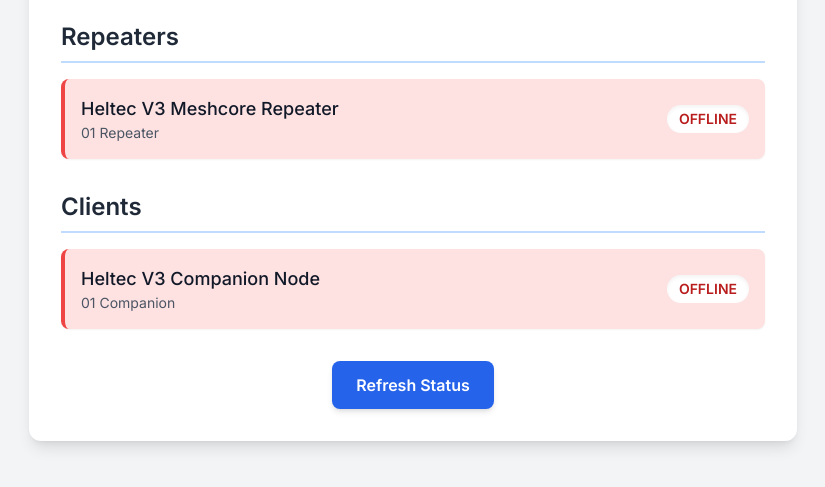
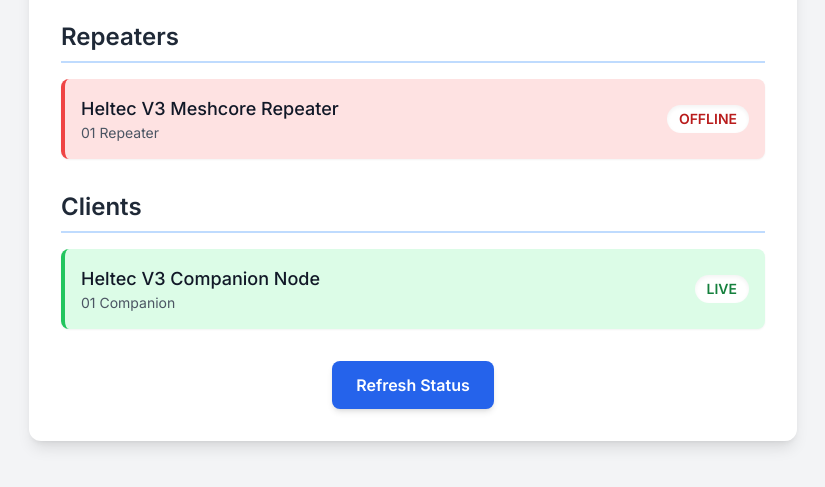
Before and after one commit to null65/meshcore-checker, a plain HTML site: page index.html in a window 1280 px wide. Shown: the part 239-726 px from the top of the page, without its empty margins (227-1052 px from the left). Drawn offline with nearby package versions, Linux system fonts and the light colour scheme.

Commit message:
Update index.html

```diff
--- a/index.html
+++ b/index.html
@@ -59,7 +59,7 @@
                 name: "Heltec V3 Companion Node",
                 type: "client",
                 ip_address: "01 Companion", // Placeholder IP address
-                status: "Live" // Currently online
+                status: "live" // Currently online
             }
         ];
         // --- END OF DEVICE DATA SECTION ---
```
